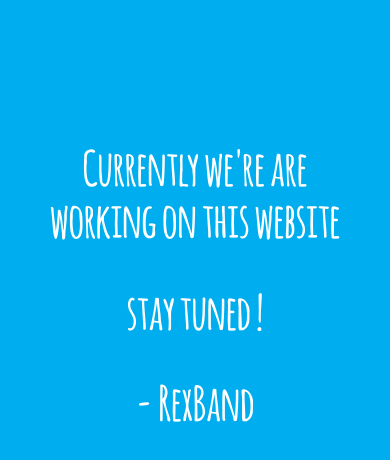
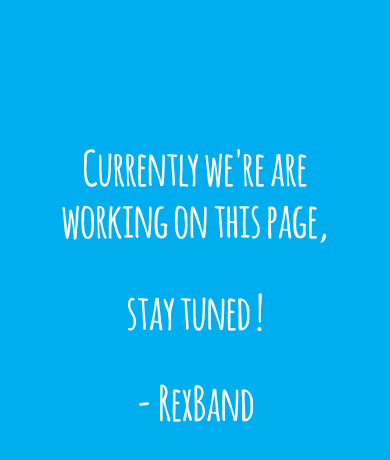
Before and after one commit to akkshaylawrence/Rex-Band, a website: page public/temp.html in a window 390 px wide. Drawn offline with Linux system fonts and the light colour scheme.

```diff
--- a/public/temp.html
+++ b/public/temp.html
@@ -20,7 +20,7 @@
                 <br>
                 <br>
                 <br>
-                <h2>Currently we're are working on this website</h2>
+                <h2>Currently we're are working on this page,</h2>
                 <h2>stay tuned !</h2>
                 <h2> - RexBand</h2>
             </div>
```
Also changed, not shown: public/index.html (+3 -0 lines), public/music.html (+3 -0 lines).
